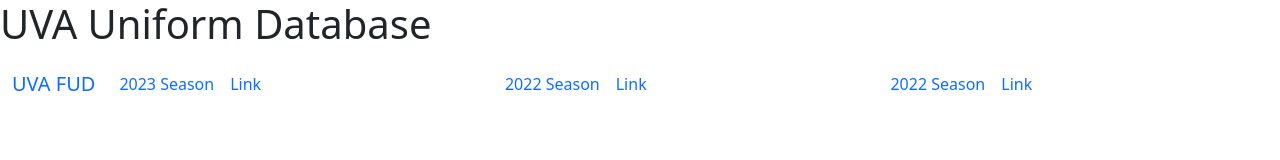
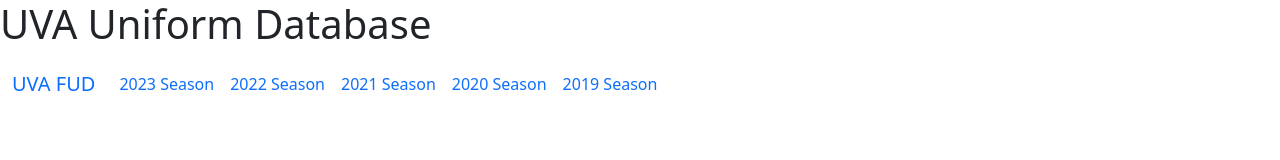
Before and after one commit to nst6tx/uvauniforms, a plain HTML site: page index.html in a window 1280 px wide. Drawn offline with nearby package versions, Linux system fonts and the light colour scheme.

Commit message:
nav bar fixes

```diff
--- a/index.html
+++ b/index.html
@@ -28,30 +28,18 @@
             <a class="nav-link active" aria-current="page" href="#">2023 Season</a>
           </li>
           <li class="nav-item">
-            <a class="nav-link" href="#">Link</a>
+            <a class="nav-link active" aria-current="page" href="#">2022 Season</a>
+          </li>
+          <li class="nav-item">
+            <a class="nav-link active" aria-current="page" href="#">2021 Season</a>
+          </li>
+          <li class="nav-item">
+            <a class="nav-link active" aria-current="page" href="#">2020 Season</a>
+          </li>
+          <li class="nav-item">
+            <a class="nav-link active" aria-current="page" href="#">2019 Season</a>
           </li>
         </ul>
       </div>
-      <div class="collapse navbar-collapse" id="navbarSupportedContent">
-        <ul class="navbar-nav me-auto mb-2 mb-lg-0">
-          <li class="nav-item">
-            <a class="nav-link active" aria-current="page" href="#">2022 Season</a>
-          </li>
-          <li class="nav-item">
-            <a class="nav-link" href="#">Link</a>
-          </li>
-        </ul>
-      </div>
-      <div class="collapse navbar-collapse" id="navbarSupportedContent">
-        <ul class="navbar-nav me-auto mb-2 mb-lg-0">
-          <li class="nav-item">
-            <a class="nav-link active" aria-current="page" href="#">2022 Season</a>
-          </li>
-          <li class="nav-item">
-            <a class="nav-link" href="#">Link</a>
-          </li>
-        </ul>
-      </div>
-    </div>
   </nav>
 </html>
```
